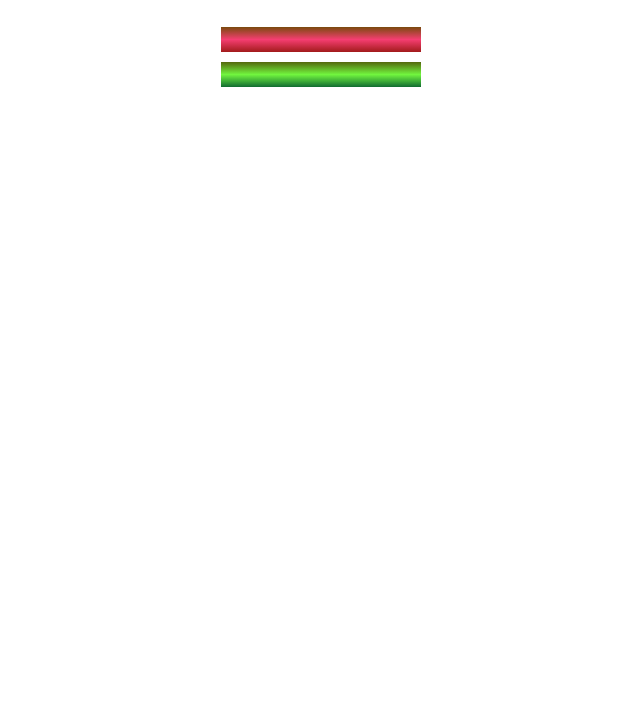
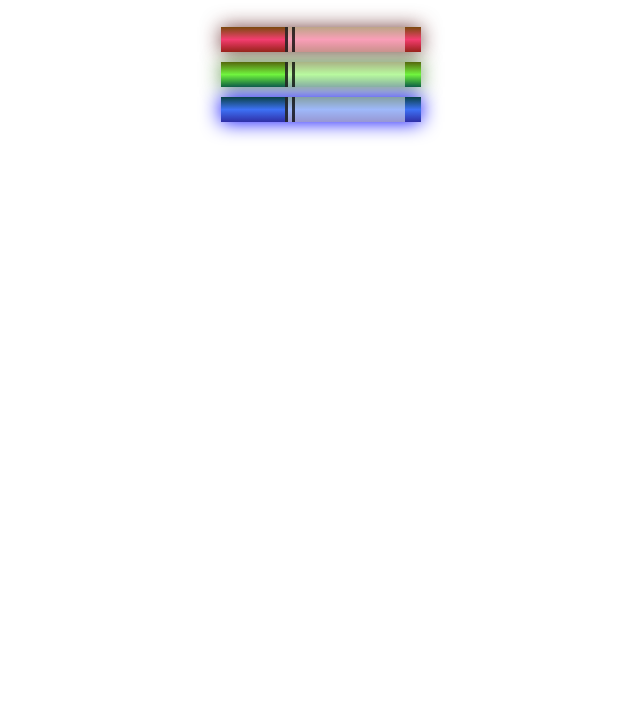
Before and after one commit to crewDiver/freeCodeCamp, a plain HTML site: page colors.html in a window 1280 px wide. Shown: the part 73-800 px from the top of the page, without its empty margins (319-959 px from the left). Drawn offline with Linux system fonts and the light colour scheme.

Commit message:
final commit

```diff
--- a/colors.html
+++ b/colors.html
@@ -10,10 +10,16 @@
     <h1>CSS Color Markers</h1>
     <div class="container">
       <div class="marker red">
+        <div class="cap"></div>
+        <div class="sleeve"></div>
       </div>
       <div class="marker green">
+        <div class="cap"></div>
+        <div class="sleeve"></div>
       </div>
       <div class="marker blue">
+        <div class="cap"></div>
+        <div class="sleeve"></div>
       </div>
     </div>
   </body>
--- a/styles1.css
+++ b/styles1.css
@@ -13,14 +13,33 @@ h1 {
     margin: 10px auto;
   }
 
+  .cap {
+    width: 60px;
+    height: 25px;
+  }
+
+  .sleeve {
+    width: 110px;
+    height: 25px;
+    background-color: rgba(255, 255, 255, 0.5);
+    border-left: 10px double rgba(0, 0, 0, 0.75);
+  }
+
+  .cap, .sleeve {
+    display: inline-block;
+  }
+
   .red {
     background: linear-gradient(rgb(122, 74, 14), rgb(245, 62, 113), rgb(162, 27, 27));
+    box-shadow: 0 0 20px 0 rgba(83, 14, 14, 0.8);
   }
 
   .green {
     background: linear-gradient(#55680D, #71F53E, #116C31);
+    box-shadow: 0 0 20px 0 #3B7E20CC;
   }
 
   .blue {
-    background: linear-gradient(hsl(186, 76%, 16%));
+    background: linear-gradient(hsl(186, 76%, 16%), hsl(223, 90%, 60%), hsl(240, 56%, 42%));
+    box-shadow: 0 0 20px 0 blue;
   }
```
